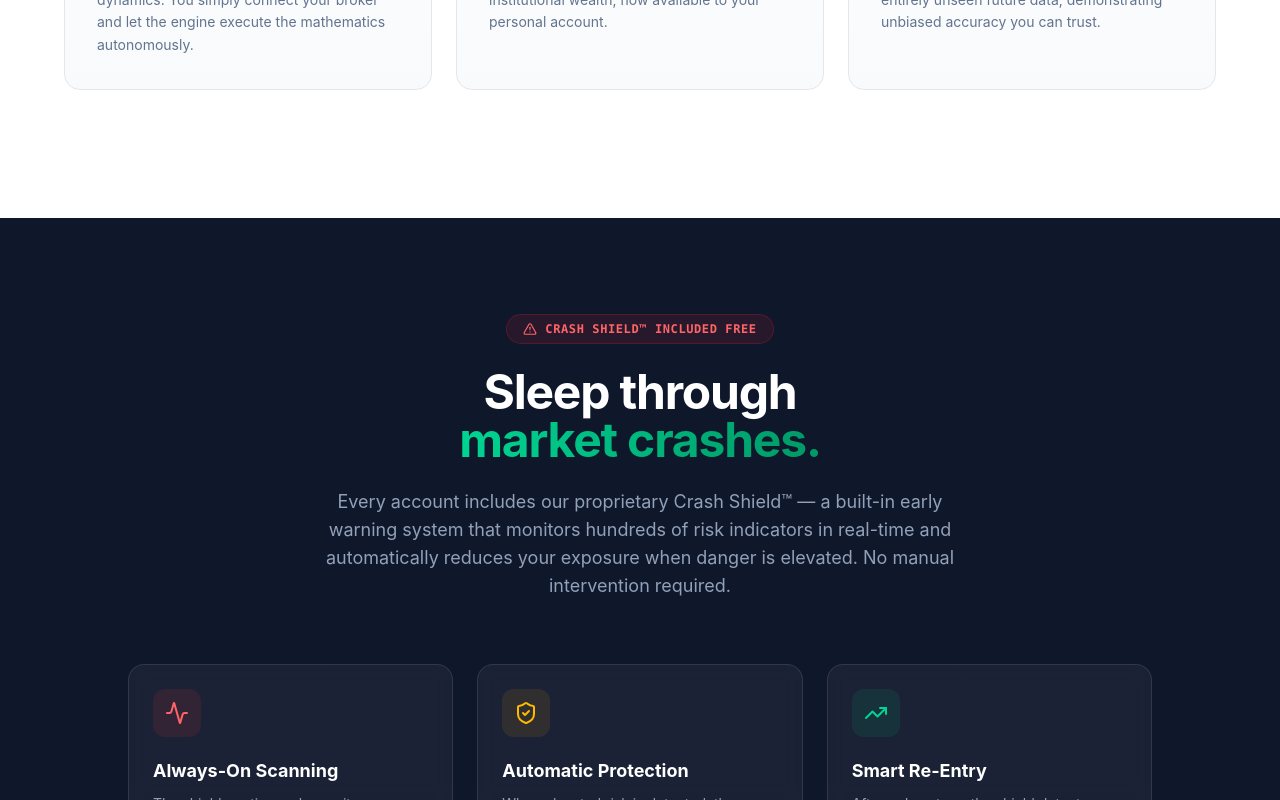
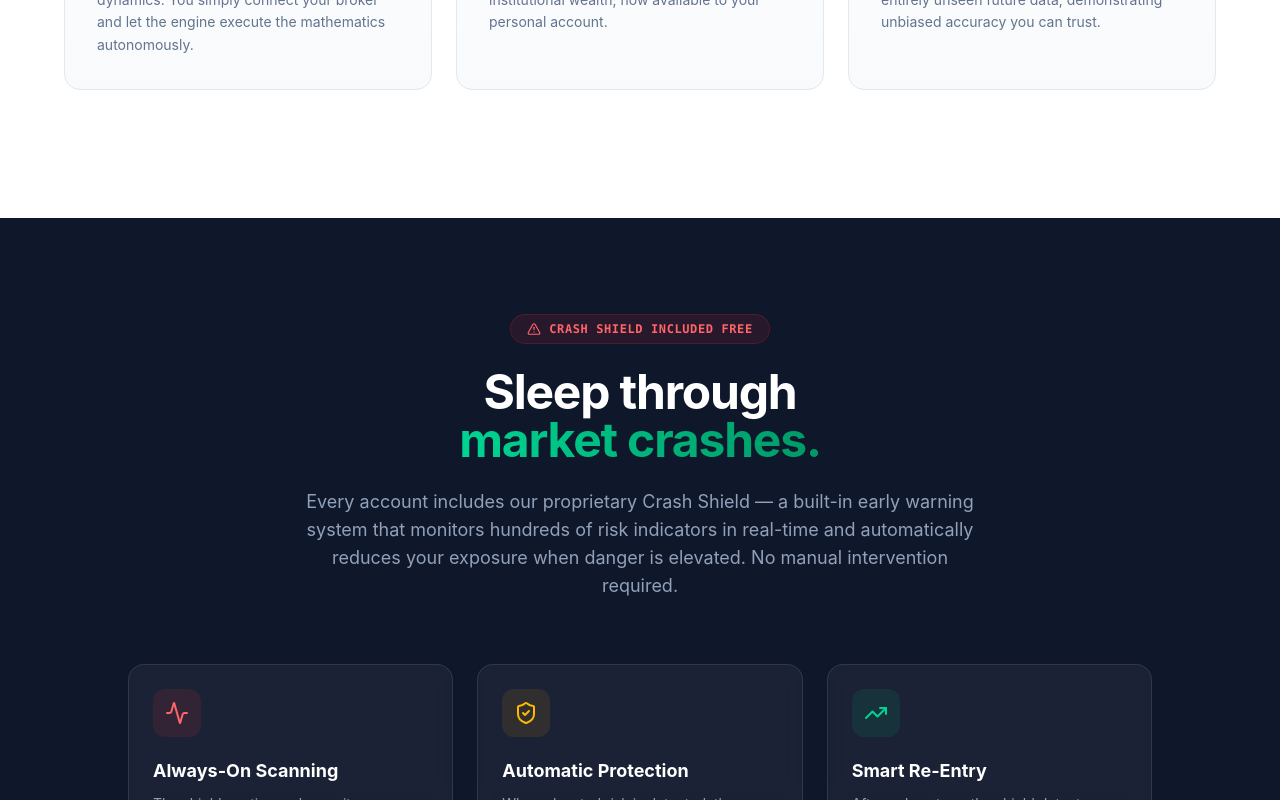
Before and after one commit to selsarraj-create/retinawealth, a Next.js app: page / in a window 1280 px wide. Shown: the part 1728-2528 px from the top of the page. Built offline with nearby package versions, Linux system fonts and the light colour scheme.

Commit message:
fix: remove unauthorized trademark symbols across copy

```diff
--- a/src/app/(auth)/signup/page.tsx
+++ b/src/app/(auth)/signup/page.tsx
@@ -73,7 +73,7 @@ export default function SignupPage() {
                             <ShieldCheck className="w-5 h-5 text-slate-700" />
                         </div>
                         <div>
-                            <h3 className="text-slate-900 font-bold mb-1">Crash Shield™</h3>
+                            <h3 className="text-slate-900 font-bold mb-1">Crash Shield</h3>
                             <p className="text-slate-500 text-sm leading-relaxed">The core physics engine actively monitors cross-market risk signals and automatically shields your capital.</p>
                         </div>
                     </div>
--- a/src/app/(marketing)/page.tsx
+++ b/src/app/(marketing)/page.tsx
@@ -8,7 +8,7 @@ const socialProof = [
   "Model Frozen Pre-2025",
   "32,000+ Verified Trades",
   "Proprietary Physics Engine",
-  "Crash Shield™ Included",
+  "Crash Shield Included",
 ];
 
 export default function MarketingPage() {
@@ -171,14 +171,14 @@ export default function MarketingPage() {
           <div className="text-center space-y-6 mb-16">
             <div className="inline-flex items-center gap-2 px-4 py-1.5 rounded-full bg-red-500/10 border border-red-500/20 text-red-400 text-xs font-bold font-mono tracking-wider">
               <AlertTriangle className="w-3.5 h-3.5" />
-              CRASH SHIELD™ INCLUDED FREE
+              CRASH SHIELD INCLUDED FREE
             </div>
             <h2 className="text-3xl md:text-5xl font-bold tracking-tight text-white">
               Sleep through<br />
               <span className="text-transparent bg-clip-text bg-gradient-to-r from-emerald-400 to-emerald-600">market crashes.</span>
             </h2>
             <p className="text-lg text-slate-400 max-w-2xl mx-auto">
-              Every account includes our proprietary Crash Shield™ — a built-in early warning system that monitors hundreds of risk indicators in real-time and automatically reduces your exposure when danger is elevated. No manual intervention required.
+              Every account includes our proprietary Crash Shield — a built-in early warning system that monitors hundreds of risk indicators in real-time and automatically reduces your exposure when danger is elevated. No manual intervention required.
             </p>
           </div>
 
```
